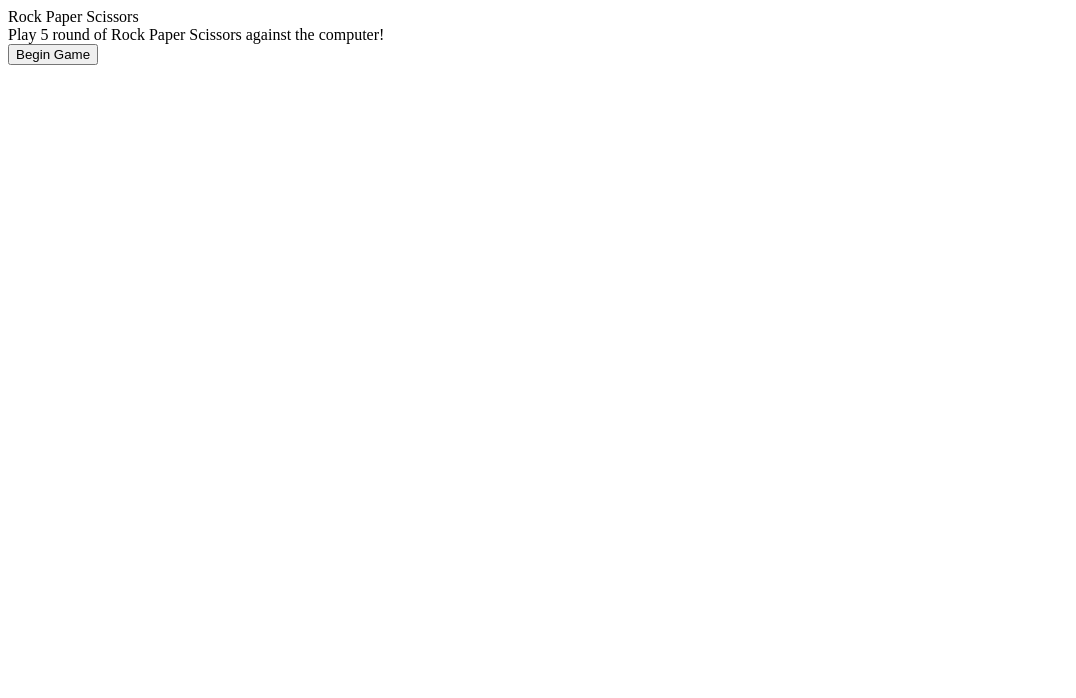
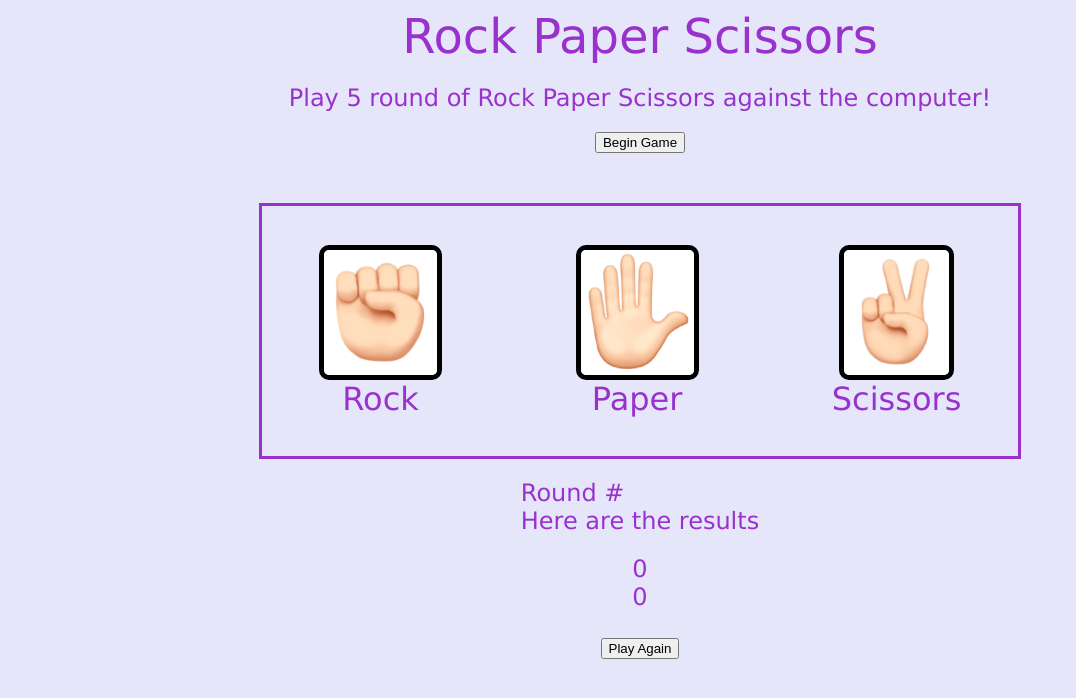
Before and after one commit to YLevels/rock-paper-scissors-II, a plain HTML site: page index.html in a window 1280 px wide. Shown: the whole page, without its empty margins (0-1076 px from the left). Drawn offline with Linux system fonts and the light colour scheme.

Commit message:
got the buttons to approx size

```diff
--- a/index.html
+++ b/index.html
@@ -3,6 +3,7 @@
 <head>
   <meta charset="UTF-8">
   <title>Rock Paper Scissors</title>
+  <link rel="stylesheet" href="style.css">
 </head>
 <body>
   <div class="header">
@@ -11,10 +12,31 @@
     <button class="begingame">Begin Game</button>
   </div>
   <div class="game-container">
-    <div class="player-choices"></div>
-    <div class="round-results"></div>
-    <div class="score-keeper"></div>
-    <div class="play-again"></div>
+    <div class="player-choices">
+      <div class="rock-choice">
+        <input type="image" src="images/rock.png" id="rock-button" value="Rock"></input>
+        <span>Rock</span>
+      </div>
+      <div class="paper-choice">
+        <input type="image" src="images/paper.png" id="paper-button" value="Paper"></input>
+        <span>Paper</span>
+      </div>
+      <div class="scissors-choice">
+        <input type="image" src="images/scissors.png" id="scissors-button" value="Scissors"></input>
+        <span>Scissors</span>
+      </div>
+    </div>
+    <div class="round-results">
+      <div class="round">Round #</div>
+      <div class="results">Here are the results</div>
+    </div>
+    <div class="score-keeper">
+      <div class="player-score">0</div>
+      <div class="computer-score">0</div>
+    </div>
+    <div class="play-again">
+      <button class="playagain">Play Again</button>
+    </div>
   </div>
 </body>
 <script src="script.js"></script>
--- a/script.js
+++ b/script.js
@@ -1,3 +1,9 @@
+const pchoices = document.querySelector(".player-choices");
+
+function startGame () {
+
+}
+
 //randomly returns either 'rock', 'paper', or 'scissors'
 function getComputerChoice () {
     let randomNumber = Math.floor(Math.random() * 3) + 1;
@@ -14,28 +20,41 @@ function getComputerChoice () {
   }
 
 //plays a single round of the game
-function playRound (playerSelection, computerSelection) {
+function playRound(playerSelection, computerSelection) {
     let playerMove = playerSelection.toLowerCase();
     let computerMove = computerSelection;
-    let message = "";
     let winner = "";
 
     if (playerMove === computerMove) {
-        message = "You chose " + playerMove + ". The computer chose " + computerMove + ". It is a tie.";
         winner = "tie";
     }
 
     if ((playerMove === "rock" && computerMove === "scissors") || (playerMove === "paper" && computerMove === "rock") || (playerMove === "scissors" && computerMove === "paper")) {
-        message = "You chose " + playerMove + ". The computer chose " + computerMove + ". You win!";
         winner = "player";
     }
 
     if ((playerMove === "rock" && computerMove === "paper") || (playerMove === "paper" && computerMove === "scissors") || (playerMove === "scissors" && computerMove === "rock")) {
-        message = "You chose " + playerMove + ". The computer chose " + computerMove + ". You lose.";
         winner = "computer";
     }
 
     return winner;
+}
+
+
+
+function displayResults () {
+    let message = "";
+
+    if (winnerOfRound === "tie") {
+        message = "You chose " + playerMove + ". The computer chose " + computerMove + ". It is a tie.";
+    }
+    else if (winnerOfRound === "player") {
+        message = "You chose " + playerMove + ". The computer chose " + computerMove + ". You win!";
+    }
+    else {
+        message = "You chose " + playerMove + ". The computer chose " + computerMove + ". You lose.";
+    }
+    return message;
 }
 
 // function game() {
@@ -72,3 +91,9 @@ function playRound (playerSelection, computerSelection) {
 
 //     return gameWinner;
 // }
+
+
+console.log(playRound("rock",getComputerChoice()));
+
+const gameStart = document.querySelector(".begingame");
+gameStart.addEventListener("click", startGame);
--- /dev/null
+++ b/style.css
@@ -0,0 +1,50 @@
+body {
+    display: flex;
+    flex-direction: column;
+    align-items: center;
+    gap: 50px;
+    font-family: Verdana, Geneva, Tahoma, sans-serif;
+    font-size: 24px;
+    background-color:lavender;
+    color: darkorchid;
+
+}
+
+.header, .game-container {
+    display: flex;
+    flex-direction: column;
+    align-items: center;
+    gap: 20px;
+}
+
+.title {
+    font-size: 48px;
+}
+
+.player-choices {
+    display: flex;
+    border-style: solid;
+    justify-content: space-around;
+    gap: 20px;
+    height: 250px;
+}
+
+.rock-choice, .paper-choice, .scissors-choice {
+    display: flex;
+    flex-direction: column;
+    align-items: center;
+    justify-content: center;
+
+}
+
+span {
+    font-size: 32px;
+}
+
+#rock-button, #paper-button, #scissors-button {
+    border-style: solid;
+    border-width: 5px;
+    border-radius: 10px;
+    max-height: 50%;
+    max-width: auto;
+}
```
